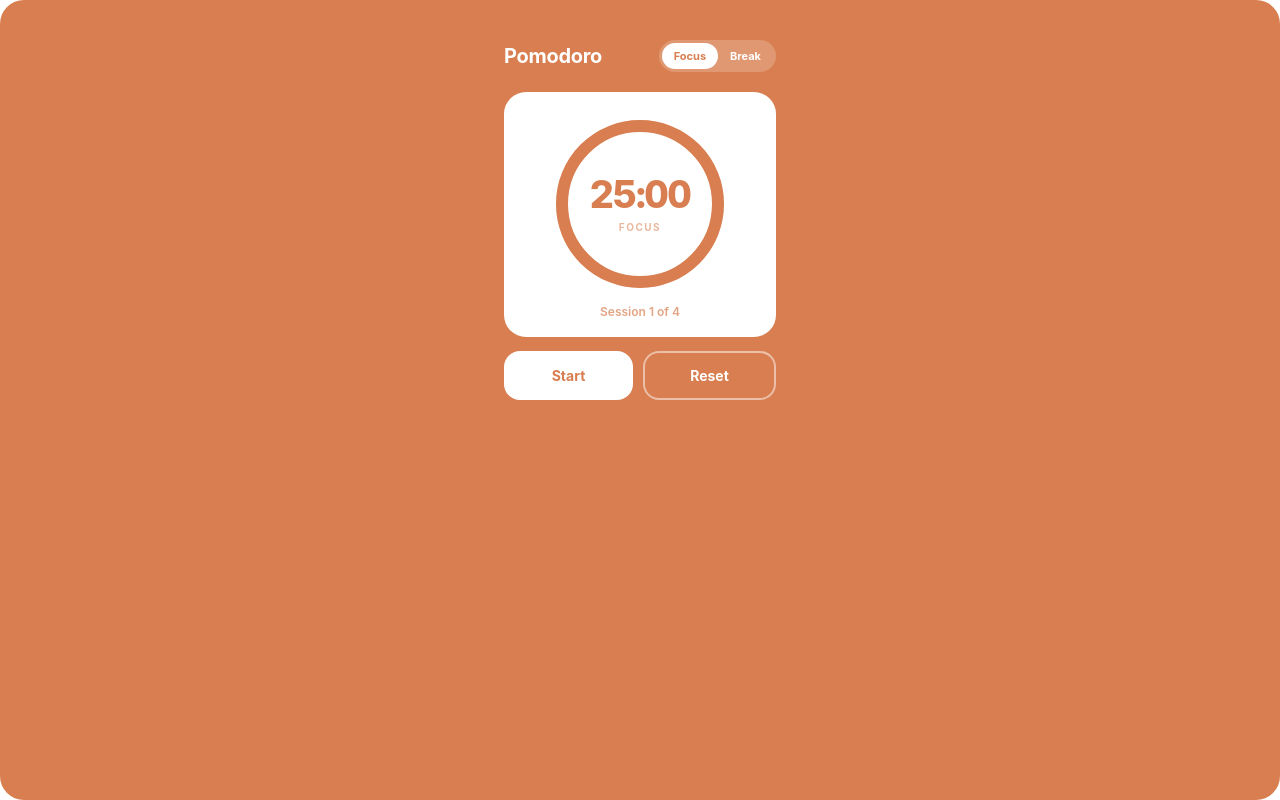
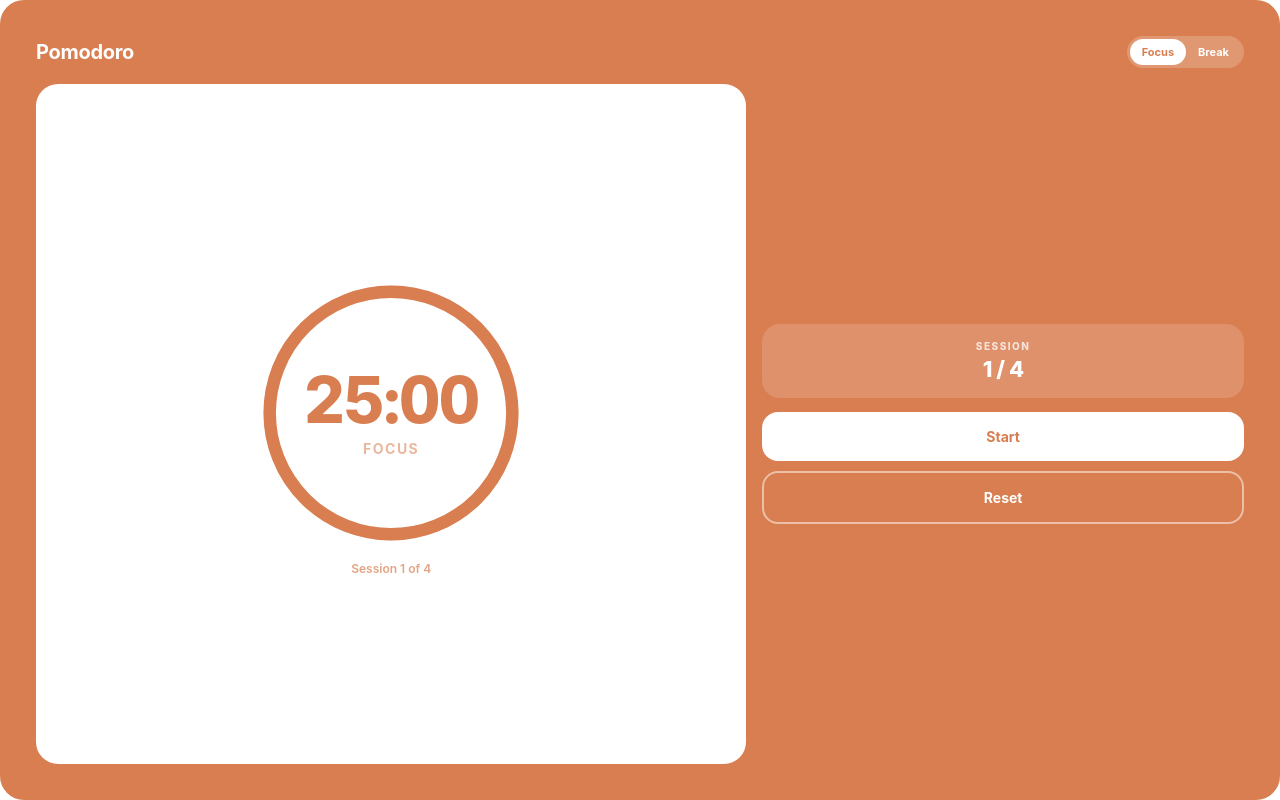
Before and after one commit to dhanna2000/Notion-Widgets, a website: page Notion Widgets/pomodoro-widget.html in a window 1280 px wide. Drawn offline with Linux system fonts and the light colour scheme.

Commit message:
Update pomodoro-widget.html

```diff
--- a/Notion Widgets/pomodoro-widget.html
+++ b/Notion Widgets/pomodoro-widget.html
@@ -18,26 +18,31 @@
     border-radius: 24px;
     display: flex;
     justify-content: center;
-    align-items: flex-start;
+    align-items: stretch;
     padding: 16px;
     box-sizing: border-box;
-    min-height: 100vh;
+    height: 100vh;
+    overflow: hidden;
     color: white;
     font-family: -apple-system, BlinkMacSystemFont, "Segoe UI", Inter, Arial, sans-serif;
   }
   .widget {
     width: 100%;
-    max-width: 320px;
-    padding: 24px;
-    background: transparent;
-    color: white;
+    padding: 20px;
     box-sizing: border-box;
+    display: flex;
+    flex-direction: column;
+    gap: 16px;
+    min-height: 0;
   }
+
+  /* ===== Top bar — fixed height, flexes wide ===== */
   .top {
     display: flex;
     justify-content: space-between;
     align-items: center;
-    margin-bottom: 20px;
+    gap: 12px;
+    flex-shrink: 0;
   }
   .title { font-size: 20px; font-weight: 700; letter-spacing: -0.3px; }
   .mode-toggle {
@@ -57,30 +62,57 @@
     cursor: pointer;
     transition: 0.2s;
     font-family: inherit;
+    white-space: nowrap;
   }
   .mode-btn.active {
     background: white;
     color: #D87E50;
   }
+
+  /* ===== Main area — flex container that reflows ===== */
+  .main {
+    flex: 1;
+    min-height: 0;
+    display: flex;
+    flex-direction: column;
+    gap: 14px;
+    align-items: stretch;
+  }
+
+  /* ===== Timer card — scales via container queries / aspect ratio ===== */
   .timer-card {
     background: white;
     border-radius: 22px;
-    padding: 22px 18px 18px;
-    margin-bottom: 14px;
-    text-align: center;
+    padding: 18px;
+    color: #D87E50;
+    display: flex;
+    flex-direction: column;
+    align-items: center;
+    justify-content: center;
+    gap: 8px;
+    flex: 1;
+    min-height: 0;
+    container-type: inline-size;
   }
   .ring-wrap {
     position: relative;
-    width: 180px;
-    height: 180px;
-    margin: 0 auto 10px;
+    /* Ring fills its available space (capped by container width OR height) */
+    width: min(100%, 60cqh);
+    aspect-ratio: 1;
+    max-width: 280px;
+    flex-shrink: 1;
   }
-  .ring-wrap svg { transform: rotate(-90deg); }
-  .ring-bg { fill: none; stroke: #F5E1D4; stroke-width: 12; }
+  .ring-wrap svg {
+    transform: rotate(-90deg);
+    width: 100%;
+    height: 100%;
+    display: block;
+  }
+  .ring-bg { fill: none; stroke: #F5E1D4; stroke-width: 8; }
   .ring-fg {
     fill: none;
     stroke: #D87E50;
-    stroke-width: 12;
+    stroke-width: 8;
     stroke-linecap: round;
     transition: stroke-dashoffset 0.5s linear;
   }
@@ -93,38 +125,47 @@
     justify-content: center;
     color: #D87E50;
   }
+  /* Time text scales with the ring container */
   .time-text .t {
-    font-size: 38px;
+    font-size: clamp(24px, 22cqw, 64px);
     font-weight: 800;
     line-height: 1;
     letter-spacing: -1.5px;
     font-variant-numeric: tabular-nums;
   }
   .time-text .lbl {
-    font-size: 10px;
+    font-size: clamp(8px, 5cqw, 14px);
     font-weight: 700;
     text-transform: uppercase;
     letter-spacing: 1.5px;
     opacity: 0.55;
-    margin-top: 8px;
+    margin-top: 0.6em;
   }
   .sessions {
     color: #D87E50;
     font-size: 12px;
     font-weight: 600;
     opacity: 0.7;
+    flex-shrink: 0;
   }
-  .controls { display: flex; gap: 10px; }
+
+  /* ===== Controls — own container, buttons scale ===== */
+  .controls {
+    display: flex;
+    gap: 10px;
+    flex-shrink: 0;
+  }
   .btn {
     flex: 1;
     border: none;
     border-radius: 16px;
-    padding: 14px;
+    padding: 14px 18px;
     font-size: 14px;
     font-weight: 700;
     cursor: pointer;
     transition: transform 0.15s ease;
     font-family: inherit;
+    min-width: 0;
   }
   .btn:hover { transform: translateY(-2px); }
   .btn-primary { background: white; color: #D87E50; }
@@ -132,6 +173,56 @@
     background: transparent;
     color: white;
     border: 2px solid rgba(255, 255, 255, 0.5);
+  }
+
+  /* ===== Wide layout: side-by-side when iframe is 520px+ ===== */
+  @media (min-width: 520px) {
+    .main {
+      flex-direction: row;
+      gap: 16px;
+    }
+    .timer-card {
+      flex: 1.4;
+    }
+    .right-col {
+      flex: 1;
+      display: flex;
+      flex-direction: column;
+      justify-content: center;
+      gap: 14px;
+      min-width: 0;
+    }
+    /* Controls become vertical stack when on the right */
+    .controls {
+      flex-direction: column;
+    }
+    .btn { padding: 16px; }
+    /* Session counter goes into right column */
+    .session-card {
+      background: rgba(255, 255, 255, 0.15);
+      border-radius: 18px;
+      padding: 16px;
+      text-align: center;
+      color: white;
+    }
+    .session-card .label {
+      font-size: 10px;
+      font-weight: 800;
+      letter-spacing: 1.5px;
+      text-transform: uppercase;
+      opacity: 0.75;
+      margin-bottom: 4px;
+    }
+    .session-card .value {
+      font-size: 22px;
+      font-weight: 800;
+      letter-spacing: -0.5px;
+    }
+  }
+  /* In narrow mode, session-card hides because sessions live inside timer-card */
+  @media (max-width: 519px) {
+    .right-col { display: contents; }
+    .session-card { display: none; }
   }
 </style>
 </head>
@@ -144,9 +235,11 @@
       <button class="mode-btn" data-mode="break">Break</button>
     </div>
   </div>
+
+  <div class="main">
     <div class="timer-card">
       <div class="ring-wrap">
-      <svg width="180" height="180" viewBox="0 0 180 180">
+        <svg viewBox="0 0 180 180">
           <circle class="ring-bg" cx="90" cy="90" r="78"></circle>
           <circle class="ring-fg" cx="90" cy="90" r="78"></circle>
         </svg>
@@ -155,13 +248,22 @@
           <div class="lbl" id="lbl">Focus</div>
         </div>
       </div>
-    <div class="sessions">Session <span id="sessions">1</span> of 4</div>
+      <div class="sessions">Session <span id="sessionsInline">1</span> of 4</div>
+    </div>
+
+    <div class="right-col">
+      <div class="session-card">
+        <div class="label">Session</div>
+        <div class="value"><span id="sessionsSide">1</span> / 4</div>
       </div>
       <div class="controls">
         <button class="btn btn-primary" id="startBtn">Start</button>
         <button class="btn btn-secondary" id="resetBtn">Reset</button>
       </div>
     </div>
+  </div>
+</div>
+
 <script>
   const FOCUS = 25 * 60;
   const BREAK = 5 * 60;
@@ -180,7 +282,8 @@
 
   const timeEl = document.getElementById('time');
   const lblEl = document.getElementById('lbl');
-  const sessionsEl = document.getElementById('sessions');
+  const sessionsInline = document.getElementById('sessionsInline');
+  const sessionsSide = document.getElementById('sessionsSide');
   const startBtn = document.getElementById('startBtn');
   const resetBtn = document.getElementById('resetBtn');
   const modeBtns = document.querySelectorAll('.mode-btn');
@@ -192,7 +295,8 @@
     lblEl.textContent = mode === 'focus' ? 'Focus' : 'Break';
     const pct = remaining / total;
     ring.setAttribute('stroke-dashoffset', CIRC * (1 - pct));
-    sessionsEl.textContent = sessions;
+    sessionsInline.textContent = sessions;
+    sessionsSide.textContent = sessions;
   }
 
   function setMode(newMode) {
@@ -240,5 +344,3 @@
 </script>
 </body>
 </html>
-</body>
-</html>
```
Lines whose indentation alone changed are shown as unchanged.
